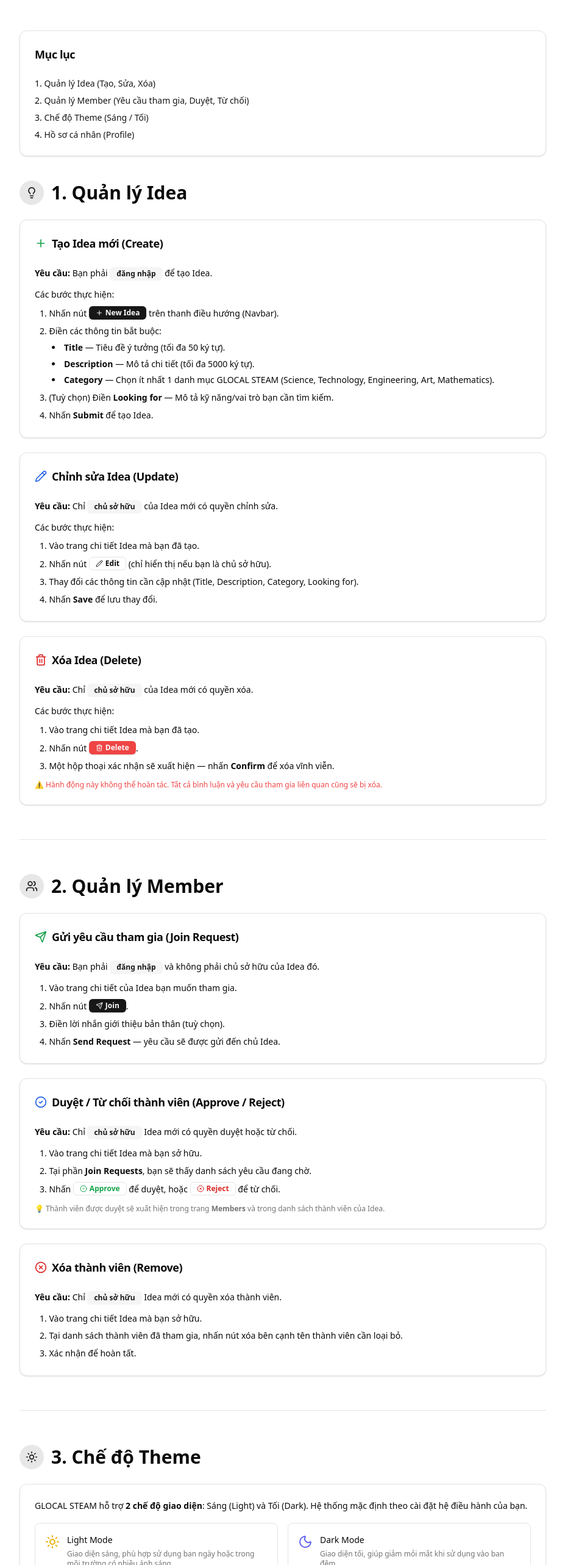
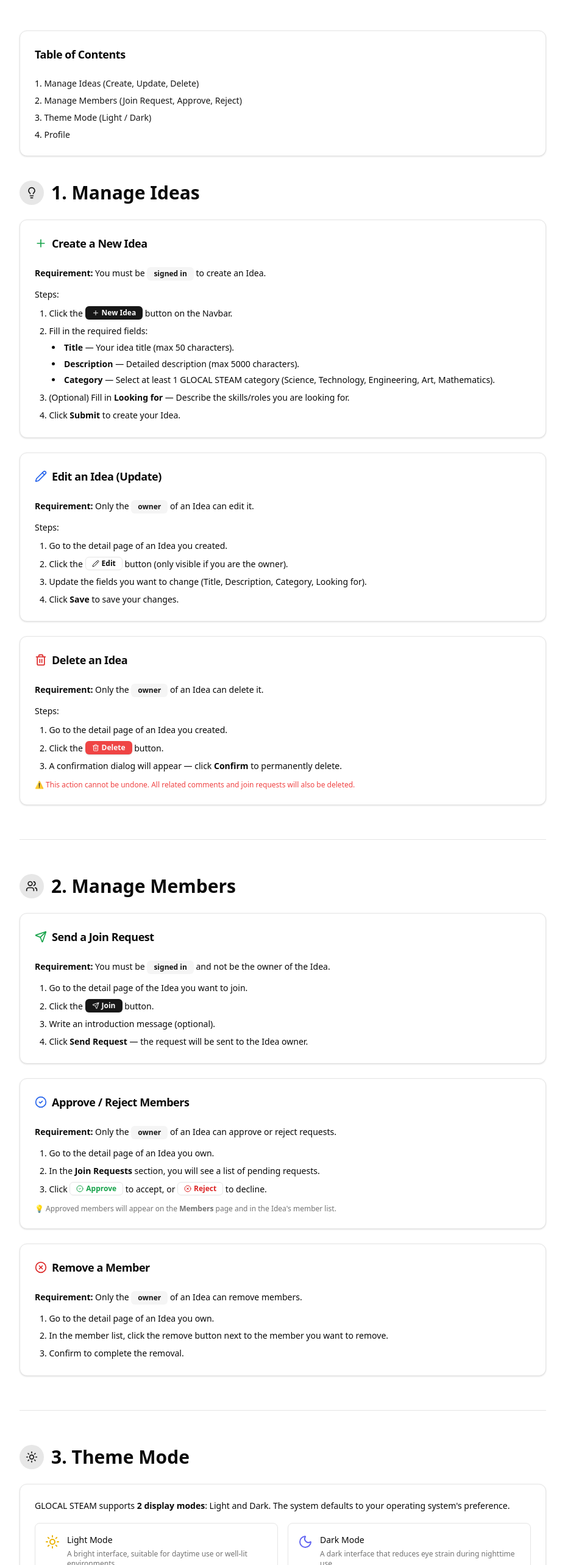
Before and after one commit to LTDestiny/Idea, a Next.js app: page /instructions in a window 1280 px wide. Shown: the part 234-2800 px from the top of the page at 61% size, without its empty margins (176-1103 px from the left). Built offline with nearby package versions, Linux system fonts and the light colour scheme; no server answers.

Commit message:
fix: translate intruction page into English

```diff
--- a/src/app/instructions/page.tsx
+++ b/src/app/instructions/page.tsx
@@ -27,40 +27,40 @@
         <div className="flex items-center justify-center gap-3 mb-4">
           <BookOpen className="h-10 w-10 text-primary" />
           <h1 className="text-4xl md:text-5xl font-bold tracking-tight">
-            Hướng dẫn sử dụng
+            User Guide
           </h1>
         </div>
         <p className="text-lg text-muted-foreground max-w-2xl mx-auto leading-relaxed">
-          Trang hướng dẫn chi tiết các chức năng chính của nền tảng GLOCAL STEAM
-          — quản lý Idea, thành viên, giao diện và hồ sơ cá nhân.
+          A detailed guide to the main features of the GLOCAL STEAM platform —
+          managing Ideas, members, themes, and your profile.
         </p>
       </section>
 
       {/* Table of contents */}
       <Card className="mb-10">
         <CardHeader>
-          <CardTitle className="text-lg">Mục lục</CardTitle>
+          <CardTitle className="text-lg">Table of Contents</CardTitle>
         </CardHeader>
         <CardContent>
           <ol className="list-decimal list-inside space-y-2 text-sm">
             <li>
               <a href="#idea-crud" className="text-primary hover:underline">
-                Quản lý Idea (Tạo, Sửa, Xóa)
+                Manage Ideas (Create, Update, Delete)
               </a>
             </li>
             <li>
               <a href="#member-crud" className="text-primary hover:underline">
-                Quản lý Member (Yêu cầu tham gia, Duyệt, Từ chối)
+                Manage Members (Join Request, Approve, Reject)
               </a>
             </li>
             <li>
               <a href="#theme" className="text-primary hover:underline">
-                Chế độ Theme (Sáng / Tối)
+                Theme Mode (Light / Dark)
               </a>
             </li>
             <li>
               <a href="#profile" className="text-primary hover:underline">
-                Hồ sơ cá nhân (Profile)
+                Profile
               </a>
             </li>
           </ol>
@@ -73,7 +73,7 @@
           <div className="flex items-center justify-center h-10 w-10 rounded-full bg-primary/10 text-primary">
             <Lightbulb className="h-5 w-5" />
           </div>
-          <h2 className="text-2xl md:text-3xl font-bold">1. Quản lý Idea</h2>
+          <h2 className="text-2xl md:text-3xl font-bold">1. Manage Ideas</h2>
         </div>
 
         {/* Create */}
@@ -81,48 +81,48 @@
           <CardHeader>
             <CardTitle className="flex items-center gap-2 text-lg">
               <Plus className="h-5 w-5 text-green-600 dark:text-green-400" />
-              Tạo Idea mới (Create)
+              Create a New Idea
             </CardTitle>
           </CardHeader>
           <CardContent className="space-y-3 text-sm leading-relaxed">
             <p>
-              <strong>Yêu cầu:</strong> Bạn phải{" "}
-              <Badge variant="secondary">đăng nhập</Badge> để tạo Idea.
+              <strong>Requirement:</strong> You must be{" "}
+              <Badge variant="secondary">signed in</Badge> to create an Idea.
             </p>
             <div className="space-y-2">
-              <p className="font-medium">Các bước thực hiện:</p>
+              <p className="font-medium">Steps:</p>
               <ol className="list-decimal list-inside space-y-1.5 ml-2">
                 <li>
-                  Nhấn nút{" "}
+                  Click the{" "}
                   <Badge className="gap-1">
                     <Plus className="h-3 w-3" /> New Idea
                   </Badge>{" "}
-                  trên thanh điều hướng (Navbar).
+                  button on the Navbar.
                 </li>
                 <li>
-                  Điền các thông tin bắt buộc:
+                  Fill in the required fields:
                   <ul className="list-disc list-inside ml-5 mt-1 space-y-1">
                     <li>
-                      <strong>Title</strong> — Tiêu đề ý tưởng (tối đa 50 ký
-                      tự).
+                      <strong>Title</strong> — Your idea title (max 50
+                      characters).
                     </li>
                     <li>
-                      <strong>Description</strong> — Mô tả chi tiết (tối đa 5000
-                      ký tự).
+                      <strong>Description</strong> — Detailed description (max
+                      5000 characters).
                     </li>
                     <li>
-                      <strong>Category</strong> — Chọn ít nhất 1 danh mục GLOCAL
-                      STEAM (Science, Technology, Engineering, Art,
+                      <strong>Category</strong> — Select at least 1 GLOCAL STEAM
+                      category (Science, Technology, Engineering, Art,
                       Mathematics).
                     </li>
                   </ul>
                 </li>
                 <li>
-                  (Tuỳ chọn) Điền <strong>Looking for</strong> — Mô tả kỹ
-                  năng/vai trò bạn cần tìm kiếm.
+                  (Optional) Fill in <strong>Looking for</strong> — Describe the
+                  skills/roles you are looking for.
                 </li>
                 <li>
-                  Nhấn <strong>Submit</strong> để tạo Idea.
+                  Click <strong>Submit</strong> to create your Idea.
                 </li>
               </ol>
             </div>
@@ -134,32 +134,31 @@
           <CardHeader>
             <CardTitle className="flex items-center gap-2 text-lg">
               <Pencil className="h-5 w-5 text-blue-600 dark:text-blue-400" />
-              Chỉnh sửa Idea (Update)
+              Edit an Idea (Update)
             </CardTitle>
           </CardHeader>
           <CardContent className="space-y-3 text-sm leading-relaxed">
             <p>
-              <strong>Yêu cầu:</strong> Chỉ{" "}
-              <Badge variant="secondary">chủ sở hữu</Badge> của Idea mới có
-              quyền chỉnh sửa.
+              <strong>Requirement:</strong> Only the{" "}
+              <Badge variant="secondary">owner</Badge> of an Idea can edit it.
             </p>
             <div className="space-y-2">
-              <p className="font-medium">Các bước thực hiện:</p>
+              <p className="font-medium">Steps:</p>
               <ol className="list-decimal list-inside space-y-1.5 ml-2">
-                <li>Vào trang chi tiết Idea mà bạn đã tạo.</li>
+                <li>Go to the detail page of an Idea you created.</li>
                 <li>
-                  Nhấn nút{" "}
+                  Click the{" "}
                   <Badge variant="outline" className="gap-1">
                     <Pencil className="h-3 w-3" /> Edit
                   </Badge>{" "}
-                  (chỉ hiển thị nếu bạn là chủ sở hữu).
+                  button (only visible if you are the owner).
                 </li>
                 <li>
-                  Thay đổi các thông tin cần cập nhật (Title, Description,
+                  Update the fields you want to change (Title, Description,
                   Category, Looking for).
                 </li>
                 <li>
-                  Nhấn <strong>Save</strong> để lưu thay đổi.
+                  Click <strong>Save</strong> to save your changes.
                 </li>
               </ol>
             </div>
@@ -171,35 +170,34 @@
           <CardHeader>
             <CardTitle className="flex items-center gap-2 text-lg">
               <Trash2 className="h-5 w-5 text-red-600 dark:text-red-400" />
-              Xóa Idea (Delete)
+              Delete an Idea
             </CardTitle>
           </CardHeader>
           <CardContent className="space-y-3 text-sm leading-relaxed">
             <p>
-              <strong>Yêu cầu:</strong> Chỉ{" "}
-              <Badge variant="secondary">chủ sở hữu</Badge> của Idea mới có
-              quyền xóa.
+              <strong>Requirement:</strong> Only the{" "}
+              <Badge variant="secondary">owner</Badge> of an Idea can delete it.
             </p>
             <div className="space-y-2">
-              <p className="font-medium">Các bước thực hiện:</p>
+              <p className="font-medium">Steps:</p>
               <ol className="list-decimal list-inside space-y-1.5 ml-2">
-                <li>Vào trang chi tiết Idea mà bạn đã tạo.</li>
+                <li>Go to the detail page of an Idea you created.</li>
                 <li>
-                  Nhấn nút{" "}
+                  Click the{" "}
                   <Badge variant="destructive" className="gap-1">
                     <Trash2 className="h-3 w-3" /> Delete
-                  </Badge>
-                  .
+                  </Badge>{" "}
+                  button.
                 </li>
                 <li>
-                  Một hộp thoại xác nhận sẽ xuất hiện — nhấn{" "}
-                  <strong>Confirm</strong> để xóa vĩnh viễn.
+                  A confirmation dialog will appear — click{" "}
+                  <strong>Confirm</strong> to permanently delete.
                 </li>
               </ol>
             </div>
             <p className="text-destructive text-xs mt-2">
-              ⚠️ Hành động này không thể hoàn tác. Tất cả bình luận và yêu cầu
-              tham gia liên quan cũng sẽ bị xóa.
+              ⚠️ This action cannot be undone. All related comments and join
+              requests will also be deleted.
             </p>
           </CardContent>
         </Card>
@@ -213,7 +211,7 @@
           <div className="flex items-center justify-center h-10 w-10 rounded-full bg-primary/10 text-primary">
             <Users className="h-5 w-5" />
           </div>
-          <h2 className="text-2xl md:text-3xl font-bold">2. Quản lý Member</h2>
+          <h2 className="text-2xl md:text-3xl font-bold">2. Manage Members</h2>
         </div>
 
         {/* Join Request */}
@@ -221,28 +219,28 @@
           <CardHeader>
             <CardTitle className="flex items-center gap-2 text-lg">
               <Send className="h-5 w-5 text-green-600 dark:text-green-400" />
-              Gửi yêu cầu tham gia (Join Request)
+              Send a Join Request
             </CardTitle>
           </CardHeader>
           <CardContent className="space-y-3 text-sm leading-relaxed">
             <p>
-              <strong>Yêu cầu:</strong> Bạn phải{" "}
-              <Badge variant="secondary">đăng nhập</Badge> và không phải chủ sở
-              hữu của Idea đó.
+              <strong>Requirement:</strong> You must be{" "}
+              <Badge variant="secondary">signed in</Badge> and not be the owner
+              of the Idea.
             </p>
             <ol className="list-decimal list-inside space-y-1.5 ml-2">
-              <li>Vào trang chi tiết của Idea bạn muốn tham gia.</li>
+              <li>Go to the detail page of the Idea you want to join.</li>
               <li>
-                Nhấn nút{" "}
+                Click the{" "}
                 <Badge className="gap-1">
                   <Send className="h-3 w-3" /> Join
-                </Badge>
-                .
+                </Badge>{" "}
+                button.
               </li>
-              <li>Điền lời nhắn giới thiệu bản thân (tuỳ chọn).</li>
+              <li>Write an introduction message (optional).</li>
               <li>
-                Nhấn <strong>Send Request</strong> — yêu cầu sẽ được gửi đến chủ
-                Idea.
+                Click <strong>Send Request</strong> — the request will be sent
+                to the Idea owner.
               </li>
             </ol>
           </CardContent>
@@ -253,36 +251,36 @@
           <CardHeader>
             <CardTitle className="flex items-center gap-2 text-lg">
               <CheckCircle2 className="h-5 w-5 text-blue-600 dark:text-blue-400" />
-              Duyệt / Từ chối thành viên (Approve / Reject)
+              Approve / Reject Members
             </CardTitle>
           </CardHeader>
           <CardContent className="space-y-3 text-sm leading-relaxed">
             <p>
-              <strong>Yêu cầu:</strong> Chỉ{" "}
-              <Badge variant="secondary">chủ sở hữu</Badge> Idea mới có quyền
-              duyệt hoặc từ chối.
+              <strong>Requirement:</strong> Only the{" "}
+              <Badge variant="secondary">owner</Badge> of an Idea can approve or
+              reject requests.
             </p>
             <ol className="list-decimal list-inside space-y-1.5 ml-2">
-              <li>Vào trang chi tiết Idea mà bạn sở hữu.</li>
+              <li>Go to the detail page of an Idea you own.</li>
               <li>
-                Tại phần <strong>Join Requests</strong>, bạn sẽ thấy danh sách
-                yêu cầu đang chờ.
+                In the <strong>Join Requests</strong> section, you will see a
+                list of pending requests.
               </li>
               <li>
-                Nhấn{" "}
+                Click{" "}
                 <Badge variant="outline" className="gap-1 text-green-600">
                   <CheckCircle2 className="h-3 w-3" /> Approve
                 </Badge>{" "}
-                để duyệt, hoặc{" "}
+                to accept, or{" "}
                 <Badge variant="outline" className="gap-1 text-red-600">
                   <XCircle className="h-3 w-3" /> Reject
                 </Badge>{" "}
-                để từ chối.
+                to decline.
               </li>
             </ol>
             <p className="text-muted-foreground text-xs mt-2">
-              💡 Thành viên được duyệt sẽ xuất hiện trong trang{" "}
-              <strong>Members</strong> và trong danh sách thành viên của Idea.
+              💡 Approved members will appear on the <strong>Members</strong>{" "}
+              page and in the Idea&apos;s member list.
             </p>
           </CardContent>
         </Card>
@@ -292,22 +290,22 @@
           <CardHeader>
             <CardTitle className="flex items-center gap-2 text-lg">
               <XCircle className="h-5 w-5 text-red-600 dark:text-red-400" />
-              Xóa thành viên (Remove)
+              Remove a Member
             </CardTitle>
           </CardHeader>
           <CardContent className="space-y-3 text-sm leading-relaxed">
             <p>
-              <strong>Yêu cầu:</strong> Chỉ{" "}
-              <Badge variant="secondary">chủ sở hữu</Badge> Idea mới có quyền
-              xóa thành viên.
+              <strong>Requirement:</strong> Only the{" "}
+              <Badge variant="secondary">owner</Badge> of an Idea can remove
+              members.
             </p>
             <ol className="list-decimal list-inside space-y-1.5 ml-2">
-              <li>Vào trang chi tiết Idea mà bạn sở hữu.</li>
+              <li>Go to the detail page of an Idea you own.</li>
               <li>
-                Tại danh sách thành viên đã tham gia, nhấn nút xóa bên cạnh tên
-                thành viên cần loại bỏ.
+                In the member list, click the remove button next to the member
+                you want to remove.
               </li>
-              <li>Xác nhận để hoàn tất.</li>
+              <li>Confirm to complete the removal.</li>
             </ol>
           </CardContent>
         </Card>
@@ -321,15 +319,15 @@
           <div className="flex items-center justify-center h-10 w-10 rounded-full bg-primary/10 text-primary">
             <Sun className="h-5 w-5" />
           </div>
-          <h2 className="text-2xl md:text-3xl font-bold">3. Chế độ Theme</h2>
+          <h2 className="text-2xl md:text-3xl font-bold">3. Theme Mode</h2>
         </div>
 
         <Card>
           <CardContent className="pt-6 space-y-4 text-sm leading-relaxed">
             <p>
-              GLOCAL STEAM hỗ trợ <strong>2 chế độ giao diện</strong>: Sáng
-              (Light) và Tối (Dark). Hệ thống mặc định theo cài đặt hệ điều hành
-              của bạn.
+              GLOCAL STEAM supports <strong>2 display modes</strong>: Light and
+              Dark. The system defaults to your operating system&apos;s
+              preference.
             </p>
 
             <div className="grid md:grid-cols-2 gap-4">
@@ -338,8 +336,8 @@
                 <div>
                   <p className="font-medium">Light Mode</p>
                   <p className="text-muted-foreground text-xs mt-1">
-                    Giao diện sáng, phù hợp sử dụng ban ngày hoặc trong môi
-                    trường có nhiều ánh sáng.
+                    A bright interface, suitable for daytime use or well-lit
+                    environments.
                   </p>
                 </div>
               </div>
@@ -348,25 +346,25 @@
                 <div>
                   <p className="font-medium">Dark Mode</p>
                   <p className="text-muted-foreground text-xs mt-1">
-                    Giao diện tối, giúp giảm mỏi mắt khi sử dụng vào ban đêm.
+                    A dark interface that reduces eye strain during nighttime
+                    use.
                   </p>
                 </div>
               </div>
             </div>
 
             <div className="space-y-2">
-              <p className="font-medium">Cách chuyển đổi:</p>
+              <p className="font-medium">How to switch:</p>
               <ol className="list-decimal list-inside space-y-1.5 ml-2">
                 <li>
-                  Tìm biểu tượng{" "}
-                  <Sun className="inline h-4 w-4 text-yellow-500" /> /{" "}
-                  <Moon className="inline h-4 w-4 text-indigo-500" /> trên thanh
-                  điều hướng (góc phải).
+                  Find the <Sun className="inline h-4 w-4 text-yellow-500" /> /{" "}
+                  <Moon className="inline h-4 w-4 text-indigo-500" /> icon on
+                  the Navbar (top right).
                 </li>
-                <li>Nhấn vào biểu tượng để chuyển đổi giữa Light và Dark.</li>
+                <li>Click the icon to toggle between Light and Dark mode.</li>
                 <li>
-                  Chế độ sẽ được lưu tự động và áp dụng cho các lần truy cập
-                  sau.
+                  Your preference is saved automatically and applied on future
+                  visits.
                 </li>
               </ol>
             </div>
@@ -382,68 +380,66 @@
           <div className="flex items-center justify-center h-10 w-10 rounded-full bg-primary/10 text-primary">
             <UserCircle className="h-5 w-5" />
           </div>
-          <h2 className="text-2xl md:text-3xl font-bold">
-            4. Hồ sơ cá nhân (Profile)
-          </h2>
+          <h2 className="text-2xl md:text-3xl font-bold">4. Profile</h2>
         </div>
 
         <Card>
           <CardContent className="pt-6 space-y-4 text-sm leading-relaxed">
             <p>
-              Trang Profile hiển thị thông tin cá nhân và tổng hợp hoạt động của
-              bạn trên nền tảng.
+              The Profile page displays your personal information and a summary
+              of your activity on the platform.
             </p>
 
             <div className="space-y-2">
-              <p className="font-medium">Thông tin hiển thị:</p>
+              <p className="font-medium">Displayed information:</p>
               <ul className="list-disc list-inside ml-2 space-y-1.5">
                 <li>
-                  <strong>Tên hiển thị</strong> — Bạn có thể chỉnh sửa bằng cách
-                  nhấn vào biểu tượng <Pencil className="inline h-3.5 w-3.5" />{" "}
-                  bên cạnh tên.
+                  <strong>Display Name</strong> — You can edit it by clicking
+                  the <Pencil className="inline h-3.5 w-3.5" /> icon next to
+                  your name.
                 </li>
                 <li>
-                  <strong>Email</strong> — Địa chỉ email từ tài khoản đăng nhập
-                  (không thể thay đổi).
+                  <strong>Email</strong> — The email address from your sign-in
+                  account (cannot be changed).
                 </li>
               </ul>
             </div>
 
             <div className="space-y-2">
-              <p className="font-medium">Các tab trong Profile:</p>
+              <p className="font-medium">Profile tabs:</p>
               <ul className="list-disc list-inside ml-2 space-y-1.5">
                 <li>
-                  <strong>My Ideas</strong> — Danh sách tất cả Idea bạn đã tạo.
+                  <strong>My Ideas</strong> — A list of all Ideas you have
+                  created.
                 </li>
                 <li>
-                  <strong>Joined Ideas</strong> — Danh sách Idea bạn đã được
-                  duyệt tham gia.
+                  <strong>Joined Ideas</strong> — A list of Ideas you have been
+                  approved to join.
                 </li>
                 <li>
-                  <strong>My Requests</strong> — Trạng thái các yêu cầu tham gia
-                  bạn đã gửi (Pending / Approved / Rejected).
+                  <strong>My Requests</strong> — The status of join requests you
+                  have sent (Pending / Approved / Rejected).
                 </li>
               </ul>
             </div>
 
             <div className="space-y-2">
-              <p className="font-medium">Cách truy cập:</p>
+              <p className="font-medium">How to access:</p>
               <ol className="list-decimal list-inside space-y-1.5 ml-2">
-                <li>Đăng nhập vào hệ thống.</li>
+                <li>Sign in to your account.</li>
                 <li>
-                  Nhấn vào tên hoặc biểu tượng{" "}
-                  <UserCircle className="inline h-4 w-4" /> trên thanh điều
-                  hướng.
+                  Click your name or the{" "}
+                  <UserCircle className="inline h-4 w-4" /> icon on the Navbar.
                 </li>
                 <li>
-                  Bạn sẽ được chuyển đến trang <strong>/profile</strong>.
+                  You will be redirected to the <strong>/profile</strong> page.
                 </li>
               </ol>
             </div>
 
             <p className="text-muted-foreground text-xs">
-              💡 Nếu chưa đăng nhập, trang Profile sẽ không hiển thị nội dung.
-              Vui lòng đăng nhập để xem và quản lý hồ sơ.
+              💡 If you are not signed in, the Profile page will not display any
+              content. Please sign in to view and manage your profile.
             </p>
           </CardContent>
         </Card>
@@ -452,19 +448,19 @@
       {/* CTA */}
       <section className="text-center mt-10">
         <p className="text-muted-foreground mb-4">
-          Bạn đã sẵn sàng? Hãy bắt đầu khám phá và chia sẻ ý tưởng!
+          Ready to get started? Explore and share your ideas now!
         </p>
         <div className="flex flex-wrap justify-center gap-3">
           <Button asChild>
             <Link href="/" className="gap-2">
               <Lightbulb className="h-4 w-4" />
-              Khám phá Ideas
+              Explore Ideas
               <ArrowRight className="h-4 w-4" />
             </Link>
           </Button>
           <Button asChild variant="outline">
             <Link href="/about" className="gap-2">
-              Tìm hiểu về GLOCAL STEAM
+              Learn about GLOCAL STEAM
             </Link>
           </Button>
         </div>
--- a/src/components/ideas/SkillTag.tsx
+++ b/src/components/ideas/SkillTag.tsx
@@ -25,7 +25,7 @@
           type="button"
           onClick={onRemove}
           className="ml-0.5 hover:text-cyan-900 dark:hover:text-cyan-100 focus:outline-none min-w-[20px] min-h-[20px] flex items-center justify-center"
-          aria-label={`Xóa ${skill}`}
+          aria-label={`Remove ${skill}`}
         >
           ×
         </button>
--- a/src/components/layout/ThemeToggle.tsx
+++ b/src/components/layout/ThemeToggle.tsx
@@ -16,7 +16,7 @@
     >
       <Sun className="h-4 w-4 rotate-0 scale-100 transition-all dark:-rotate-90 dark:scale-0" />
       <Moon className="absolute h-4 w-4 rotate-90 scale-0 transition-all dark:rotate-0 dark:scale-100" />
-      <span className="sr-only">Chuyển theme</span>
+      <span className="sr-only">Toggle theme</span>
     </Button>
   );
 }
```
